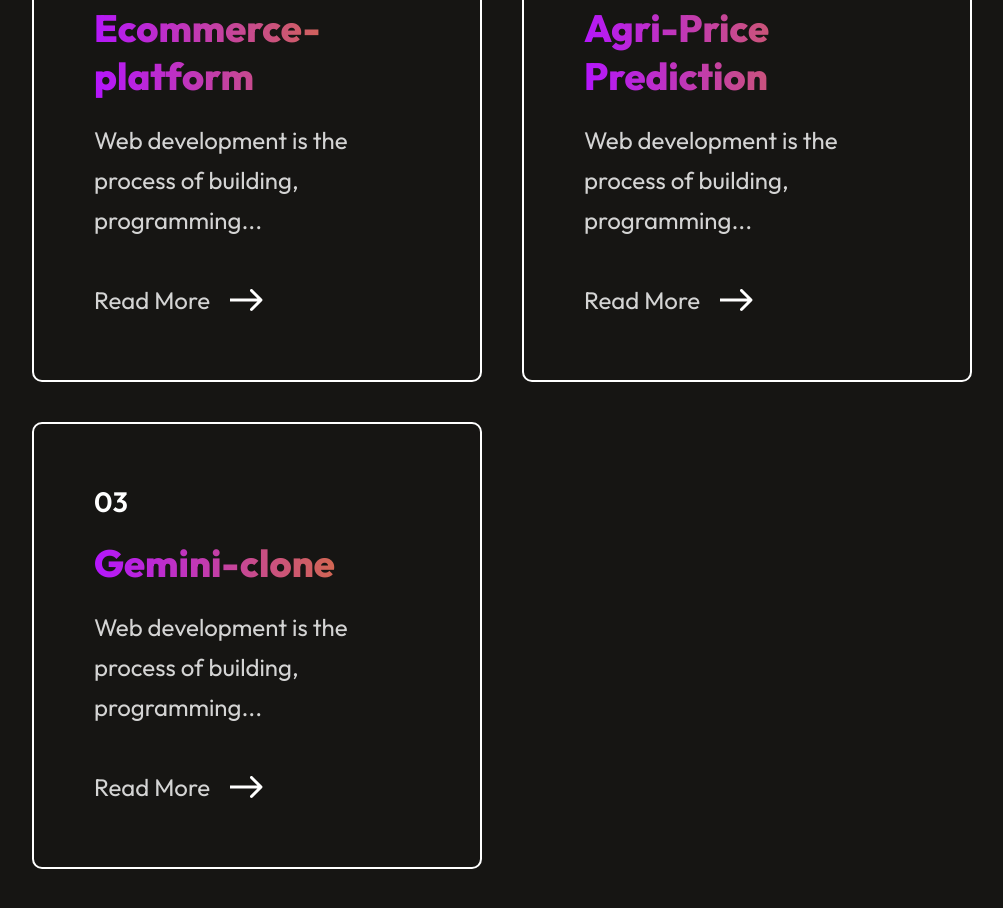
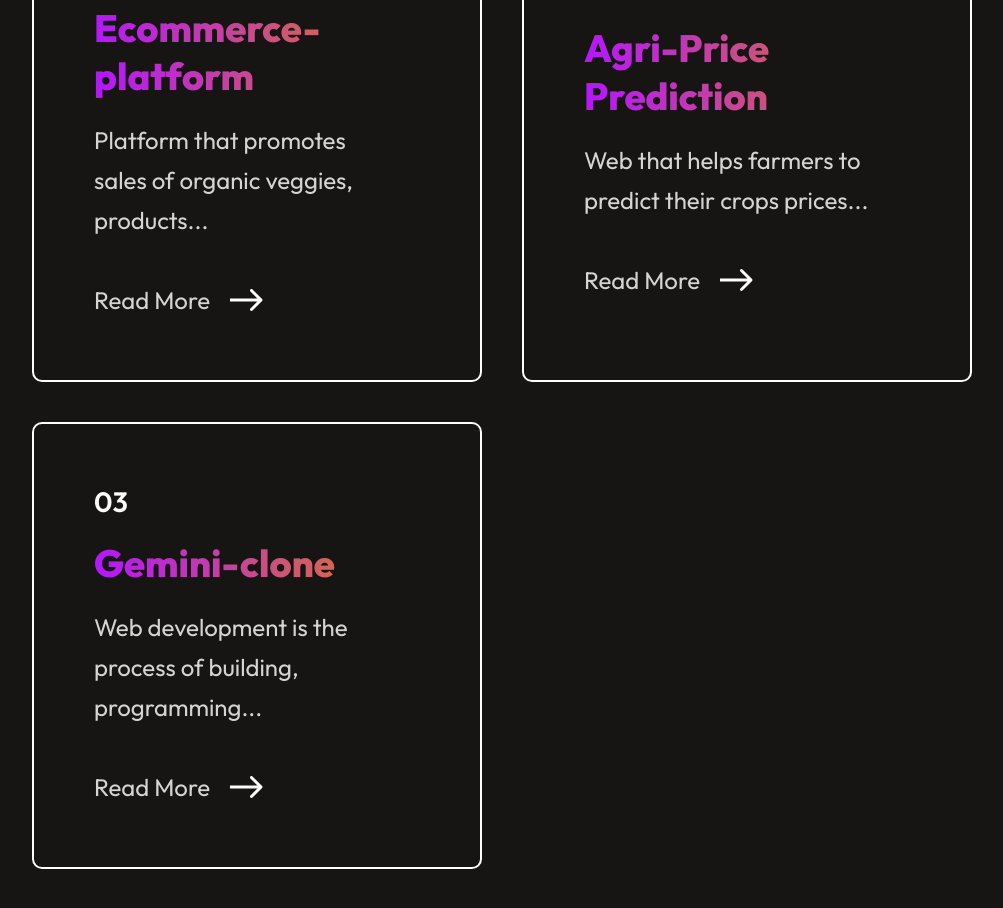
Before and after one commit to Arivuselvam95/Portfolio, a React (Vite) app: page / in a window 1280 px wide. Shown: the part 2552-3460 px from the top of the page, without its empty margins (138-1141 px from the left). Built offline with nearby package versions, Linux system fonts and the light colour scheme.

Commit message:
added projects

```diff
--- a/src/assets/projects_data.js
+++ b/src/assets/projects_data.js
@@ -2,12 +2,12 @@
     {
         p_no:"01",
         p_name:"Ecommerce-platform",
-        p_desc:"Web development is the process of building, programming..."
+        p_desc:"Platform that promotes sales of organic veggies, products..."
     },
     {
         p_no:"02",
         p_name:"Agri-Price Prediction",
-        p_desc:"Web development is the process of building, programming..."
+        p_desc:"Web that helps farmers to predict their crops prices..."
     },
     {
         p_no:"03",
--- a/src/components/Footer/Footer.jsx
+++ b/src/components/Footer/Footer.jsx
@@ -3,6 +3,8 @@
 import ariLogo from '../../assets/ari_logo.png'
 
 const Footer = () => {
+  const date=new Date();
+
   return (
     <div className='footer'>
       <div className="footer-top">
@@ -14,7 +16,7 @@
       </div>
       <hr />
       <div className="footer-bottom">
-        <p className="footer-bootom-left">&copy; 2024 Arivuselvam. All rights reserved.</p>
+        <p className="footer-bootom-left">&copy; {date.getFullYear()} Arivuselvam. All rights reserved.</p>
         <div className='footer-bottom-right'>
             <p>Term of Services</p>
             <p>Privacy policy</p>
```
Also changed, not shown: src/components/Hero/Hero.jsx (indentation only).
